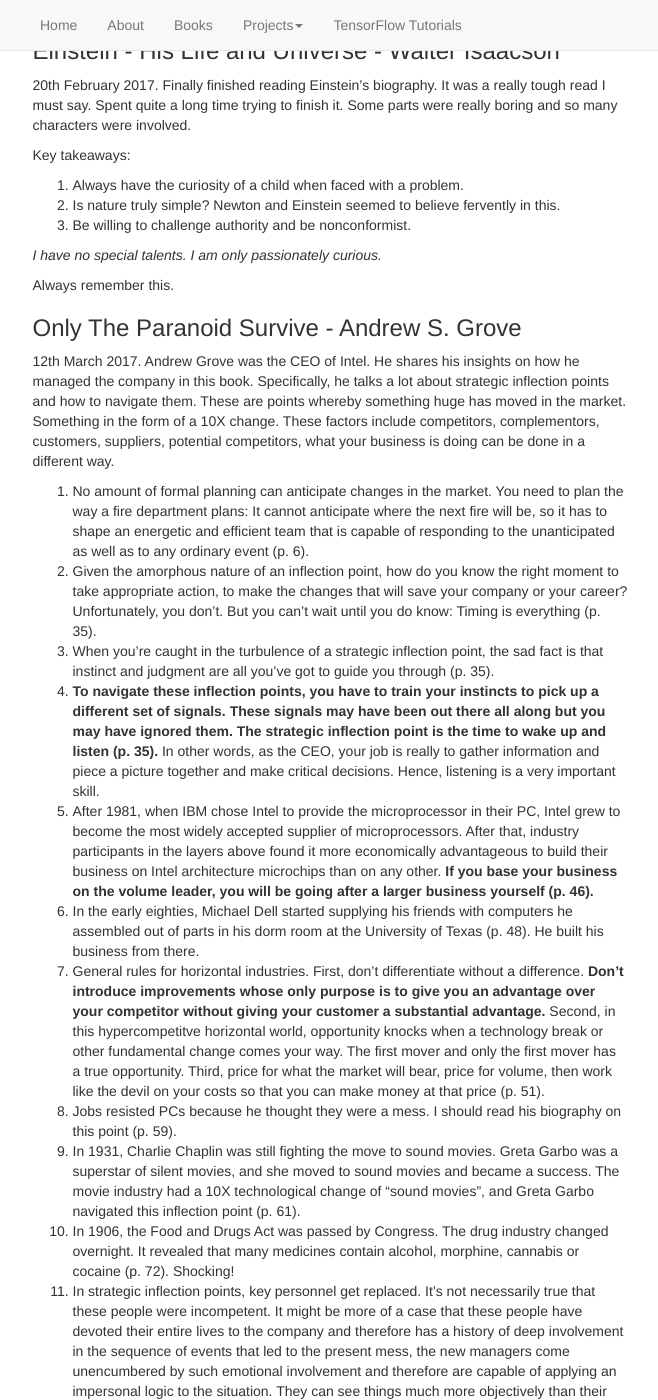
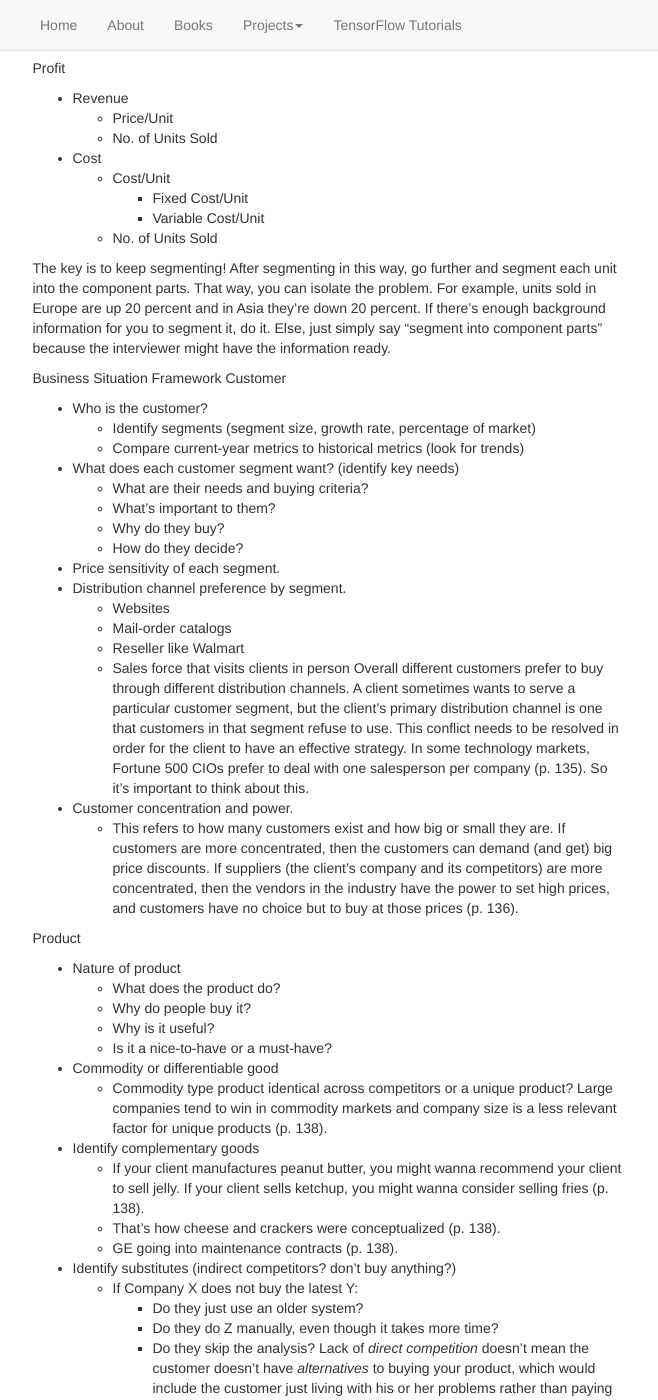
Before and after one commit to sspeng/jkschin.github.io, a Jekyll site: the page built from _posts/2017-01-01-2017-books.md, in a window 1280 px wide and 1400 px high, scrolled down 3444 px. Shown: the whole window, without its empty margins (310-968 px from the left). Built offline with Jekyll 4.4.1, drawn with Linux system fonts in a browser that asks for light colours; nearby versions of some CDN libraries; some of the changed text lies outside the part shown.

Commit message:
case interview books 2017

```diff
--- a/_posts/2017-01-01-2017-books.md
+++ b/_posts/2017-01-01-2017-books.md
@@ -195,6 +195,139 @@
 memorize frameworks. There is an infinite number of cases in the world. One can
 never memorize enough. 3 core frameworks, together with the principled approach
 of following the 4 concepts, can cover many of the cases one will encounter.
+
+Profitability Framework
+
+Profit
+- Revenue
+    - Price/Unit
+    - No. of Units Sold
+- Cost
+    - Cost/Unit
+        - Fixed Cost/Unit
+        - Variable Cost/Unit
+    - No. of Units Sold
+
+The key is to keep segmenting! After segmenting in this way, go further and
+segment each unit into the component parts. That way, you can isolate the
+problem. For example, units sold in Europe are up 20 percent and in Asia they're
+down 20 percent. If there's enough background information for you to segment it,
+do it. Else, just simply say "segment into component parts" because the
+interviewer might have the information ready.
+
+Business Situation Framework
+Customer
+- Who is the customer?
+    - Identify segments (segment size, growth rate, percentage of market)
+    - Compare current-year metrics to historical metrics (look for trends)
+- What does each customer segment want? (identify key needs)
+    - What are their needs and buying criteria?
+    - What's important to them?
+    - Why do they buy?
+    - How do they decide?
+- Price sensitivity of each segment.
+- Distribution channel preference by segment.
+    - Websites
+    - Mail-order catalogs
+    - Reseller like Walmart
+    - Sales force that visits clients in person
+    Overall different customers prefer to buy through different distribution
+    channels. A client sometimes wants to serve a particular customer segment,
+    but the client's primary distribution channel is one that customers in that
+    segment refuse to use. This conflict needs to be resolved in order for the
+    client to have an effective strategy. In some technology markets, Fortune
+    500 CIOs prefer to deal with one salesperson per company (p. 135). So it's
+    important to think about this.
+- Customer concentration and power.
+    - This refers to how many customers exist and how big or small they are. If
+      customers are more concentrated, then the customers can demand (and get)
+      big price discounts. If suppliers (the client's company and its
+      competitors) are more concentrated, then the vendors in the industry have
+      the power to set high prices, and customers have no choice but to buy at
+      those prices (p. 136).
+
+Product
+- Nature of product
+    - What does the product do?
+    - Why do people buy it?
+    - Why is it useful?
+    - Is it a nice-to-have or a must-have?
+- Commodity or differentiable good
+    - Commodity type product identical across competitors or a unique product?
+    Large companies tend to win in commodity markets and company size is a less
+    relevant factor for unique products (p. 138).
+- Identify complementary goods
+    - If your client manufactures peanut butter, you might wanna recommend your
+      client to sell jelly. If your client sells ketchup, you might wanna
+      consider selling fries (p. 138).
+    - That's how cheese and crackers were conceptualized (p. 138).
+    - GE going into maintenance contracts (p. 138).
+- Identify substitutes (indirect competitors? don't buy anything?)
+    - If Company X does not buy the latest Y:
+        - Do they just use an older system?
+        - Do they do Z manually, even though it takes more time?
+        - Do they skip the analysis?
+    Lack of *direct competition* doesn't mean the customer doesn't have
+    *alternatives* to buying your product, which would include the customer just
+    living with his or her problems rather than paying for your product to solve
+    them (p. 140).
+- Product's life cycle (new vs. obsolete)
+    - If it's new, can it last 20 more years?
+    - If it's obsolete, is it in it's last year or two of market usefulness?
+- Packaging
+    - McDonald's meal (p. 140). Sales increased by 30%.
+
+Company
+- Capabilities and expertise
+    - What does this company do well?
+    - What does this company do differently than its competitors?
+- Distribution channels
+    - E-Commerce?
+    - Sales force?
+    - Middlemen wholesalers?
+    - Direct to customers?
+- Cost structure (fixed vs. variable). Simply use the profitability framework
+  model.
+- Investment cost (optional: only if case involves an investment decision)
+- Intangibles
+    - Brand name?
+    - Reputation?
+    - Culture?
+- Financial situation
+- Organizational structure
+    This aspect is important in execution. Conflicts between structure and
+    strategy? Are people on all levels of the hierarchy happy with this?
+
+Competition
+- Competitor market share concentration
+    - How many competitors are there?
+    - How big is each of them?
+    - Example: $1 billion in annual sales from 100 companies or 3 companies? Big
+      difference.
+- Competitor behaviors (target segment, products, pricing, distribution)
+    - What strategic choices do key competitors make?
+    - Who are their customers?
+    - What products do they offer?
+    - What distribution channels do they use?
+    Notice that this is similar to the business situation framework.
+- Best practices (are they doing things we're not?)
+- Barriers to entry (do we need to worry about any new entrants to market?)
+- Supplier concentration
+    - Monopoly or many fragmented suppliers?
+    - Sometimes competitors act in response to the dictates of a handful of
+      powerful suppliers.
+- Regulatory environment
+
+More often than not, one doesn't finish the entire business situation framework.
+You might get some key insight. Remember, what is the *least* amount of
+information I need to solve the problem? The purpose of the framework is to test
+a hypothesis, **NOT TO COMPLETE IT**.
+
+The next chapters talks about M&A framework, frameworks in action, and the
+various forms of case interviews - candidate led, interviewer led, group,
+written, presentation-only, etc. Won't be talking about it much.  I'll have to
+pull out this book again and revise if I'm ever going for a management
+consulting interview.
 
 ### Einstein - His Life and Universe - Walter Isaacson
 20th February 2017. Finally finished reading Einstein's biography. It was a
```
